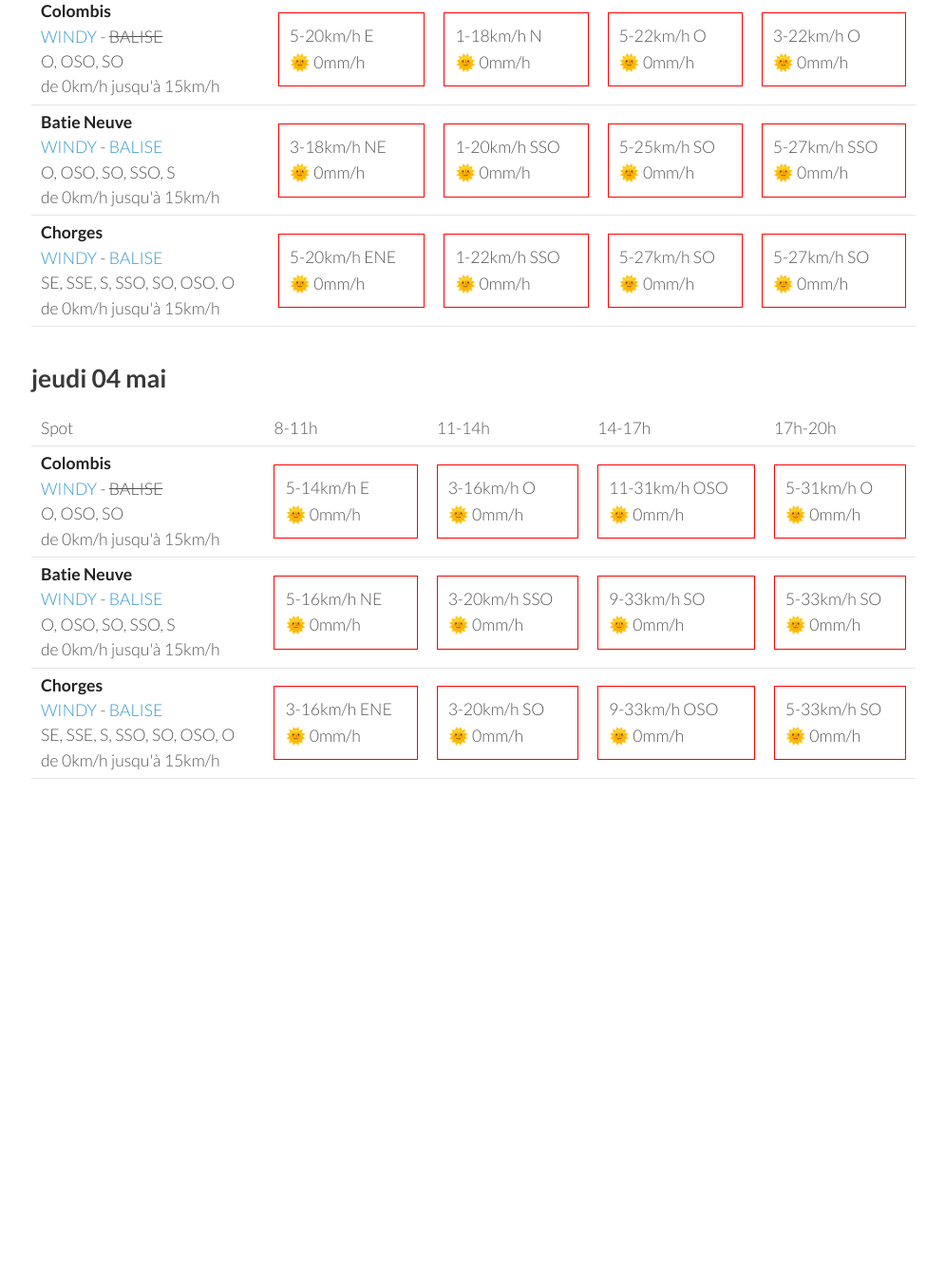
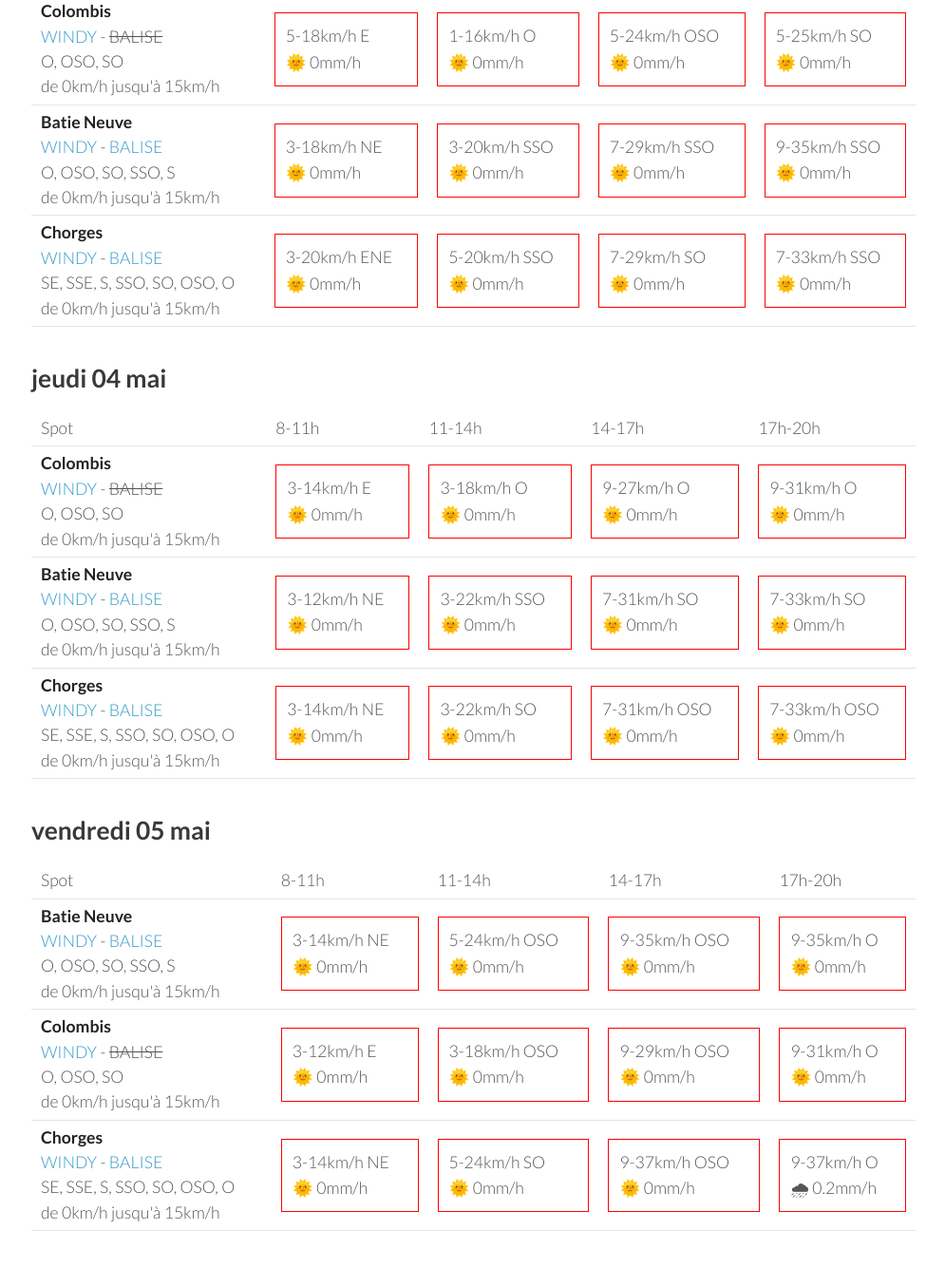
Before and after one commit to parapente-dans-le-nord/parapente-dans-le-nord.github.io, a Jekyll site: the page built from serre_poncon.markdown, in a window 1280 px wide and 1400 px high, scrolled down 1801 px. Shown: the top 1335 px of the window at 95% size, without its empty margins (25-1020 px from the left). Built offline with Jekyll 4.4.1, drawn with Linux system fonts in a browser that asks for light colours; before the commit the page ends 2749 px from its top, so only the background shows below that; some of the changed text lies outside the part shown.

Commit message:
update index.markdown

```diff
--- a/serre_poncon.markdown
+++ b/serre_poncon.markdown
@@ -116,30 +116,30 @@ page mise à jour le dimanche 30 avril 06:31
 <tr>
         <td><strong>Batie Neuve</strong><br><a href="https://windy.com/44.584/6.236?44.559,6.262,10,m:eTtagly">WINDY</a> - <span class=""><a href="https://www.openwindmap.org/PP554">BALISE</a> </span><br> <span class="vent-favorable">O, OSO, SO, SSO, S</span><br><span class="force-vent">de 0km/h jusqu'à 15km/h</span> </td>
 
-            <td><div class="not-flyable"><p>5-24km/h NNE</p><p>🌞 0mm/h</p></div></td>
-            <td><div class="not-flyable"><p>3-24km/h ONO</p><p>🌞 0mm/h</p></div></td>
-            <td><div class="not-flyable"><p>5-25km/h ONO</p><p>🌞 0mm/h</p></div></td>
-            <td><div class="not-flyable"><p>9-31km/h N</p><p>🌞 0mm/h</p></div></td>
+            <td><div class="not-flyable"><p>5-25km/h NNE</p><p>🌞 0mm/h</p></div></td>
+            <td><div class="not-flyable"><p>1-25km/h NO</p><p>🌞 0mm/h</p></div></td>
+            <td><div class="not-flyable"><p>5-27km/h ONO</p><p>🌞 0mm/h</p></div></td>
+            <td><div class="not-flyable"><p>7-27km/h NNO</p><p>🌞 0mm/h</p></div></td>
 
 
     </tr>
 <tr>
         <td><strong>Colombis</strong><br><a href="https://windy.com/44.494/6.216?44.559,6.262,10">WINDY</a> - <span class="no-balise"> BALISE </span><br> <span class="vent-favorable">O, OSO, SO</span><br><span class="force-vent">de 0km/h jusqu'à 15km/h</span> </td>
 
-            <td><div class="not-flyable"><p>3-16km/h ENE</p><p>🌞 0mm/h</p></div></td>
+            <td><div class="not-flyable"><p>3-18km/h ENE</p><p>🌞 0mm/h</p></div></td>
             <td><div class="not-flyable"><p>3-20km/h NO</p><p>🌞 0mm/h</p></div></td>
-            <td><div class="not-flyable"><p>7-27km/h ONO</p><p>🌧 0.2mm/h</p></div></td>
-            <td><div class="not-flyable"><p>9-29km/h NNO</p><p>🌞 0mm/h</p></div></td>
+            <td><div class="not-flyable"><p>9-27km/h ONO</p><p>🌞 0mm/h</p></div></td>
+            <td><div class="not-flyable"><p>11-31km/h NO</p><p>🌞 0mm/h</p></div></td>
 
 
     </tr>
 <tr>
         <td><strong>Chorges</strong><br><a href="https://windy.com/44.578/6.280?44.559,6.262,10">WINDY</a> - <span class=""><a href="https://www.openwindmap.org/PP554">BALISE</a> </span><br> <span class="vent-favorable">SE, SSE, S, SSO, SO, OSO, O</span><br><span class="force-vent">de 0km/h jusqu'à 15km/h</span> </td>
 
-            <td><div class="not-flyable"><p>5-27km/h NE</p><p>🌞 0mm/h</p></div></td>
-            <td><div class="not-flyable"><p>1-27km/h NNO</p><p>🌞 0mm/h</p></div></td>
+            <td><div class="not-flyable"><p>5-29km/h NE</p><p>🌞 0mm/h</p></div></td>
+            <td><div class="not-flyable"><p>1-29km/h N</p><p>🌞 0mm/h</p></div></td>
             <td><div class="not-flyable"><p>3-25km/h ONO</p><p>🌞 0mm/h</p></div></td>
-            <td><div class="not-flyable"><p>7-31km/h NNE</p><p>🌞 0mm/h</p></div></td>
+            <td><div class="not-flyable"><p>5-27km/h NNO</p><p>🌞 0mm/h</p></div></td>
 
 
     </tr>
@@ -162,10 +162,10 @@ page mise à jour le dimanche 30 avril 06:31
 <tr>
         <td><strong>Colombis</strong><br><a href="https://windy.com/44.494/6.216?44.559,6.262,10">WINDY</a> - <span class="no-balise"> BALISE </span><br> <span class="vent-favorable">O, OSO, SO</span><br><span class="force-vent">de 0km/h jusqu'à 15km/h</span> </td>
 
-            <td><div class="not-flyable"><p>5-20km/h E</p><p>🌞 0mm/h</p></div></td>
-            <td><div class="not-flyable"><p>1-18km/h N</p><p>🌞 0mm/h</p></div></td>
-            <td><div class="not-flyable"><p>5-22km/h O</p><p>🌞 0mm/h</p></div></td>
-            <td><div class="not-flyable"><p>3-22km/h O</p><p>🌞 0mm/h</p></div></td>
+            <td><div class="not-flyable"><p>5-18km/h E</p><p>🌞 0mm/h</p></div></td>
+            <td><div class="not-flyable"><p>1-16km/h O</p><p>🌞 0mm/h</p></div></td>
+            <td><div class="not-flyable"><p>5-24km/h OSO</p><p>🌞 0mm/h</p></div></td>
+            <td><div class="not-flyable"><p>5-25km/h SO</p><p>🌞 0mm/h</p></div></td>
 
 
     </tr>
@@ -173,19 +173,19 @@ page mise à jour le dimanche 30 avril 06:31
         <td><strong>Batie Neuve</strong><br><a href="https://windy.com/44.584/6.236?44.559,6.262,10,m:eTtagly">WINDY</a> - <span class=""><a href="https://www.openwindmap.org/PP554">BALISE</a> </span><br> <span class="vent-favorable">O, OSO, SO, SSO, S</span><br><span class="force-vent">de 0km/h jusqu'à 15km/h</span> </td>
 
             <td><div class="not-flyable"><p>3-18km/h NE</p><p>🌞 0mm/h</p></div></td>
-            <td><div class="not-flyable"><p>1-20km/h SSO</p><p>🌞 0mm/h</p></div></td>
-            <td><div class="not-flyable"><p>5-25km/h SO</p><p>🌞 0mm/h</p></div></td>
-            <td><div class="not-flyable"><p>5-27km/h SSO</p><p>🌞 0mm/h</p></div></td>
+            <td><div class="not-flyable"><p>3-20km/h SSO</p><p>🌞 0mm/h</p></div></td>
+            <td><div class="not-flyable"><p>7-29km/h SSO</p><p>🌞 0mm/h</p></div></td>
+            <td><div class="not-flyable"><p>9-35km/h SSO</p><p>🌞 0mm/h</p></div></td>
 
 
     </tr>
 <tr>
         <td><strong>Chorges</strong><br><a href="https://windy.com/44.578/6.280?44.559,6.262,10">WINDY</a> - <span class=""><a href="https://www.openwindmap.org/PP554">BALISE</a> </span><br> <span class="vent-favorable">SE, SSE, S, SSO, SO, OSO, O</span><br><span class="force-vent">de 0km/h jusqu'à 15km/h</span> </td>
 
-            <td><div class="not-flyable"><p>5-20km/h ENE</p><p>🌞 0mm/h</p></div></td>
-            <td><div class="not-flyable"><p>1-22km/h SSO</p><p>🌞 0mm/h</p></div></td>
-            <td><div class="not-flyable"><p>5-27km/h SO</p><p>🌞 0mm/h</p></div></td>
-            <td><div class="not-flyable"><p>5-27km/h SO</p><p>🌞 0mm/h</p></div></td>
+            <td><div class="not-flyable"><p>3-20km/h ENE</p><p>🌞 0mm/h</p></div></td>
+            <td><div class="not-flyable"><p>5-20km/h SSO</p><p>🌞 0mm/h</p></div></td>
+            <td><div class="not-flyable"><p>7-29km/h SO</p><p>🌞 0mm/h</p></div></td>
+            <td><div class="not-flyable"><p>7-33km/h SSO</p><p>🌞 0mm/h</p></div></td>
 
 
     </tr>
@@ -208,30 +208,30 @@ page mise à jour le dimanche 30 avril 06:31
 <tr>
         <td><strong>Colombis</strong><br><a href="https://windy.com/44.494/6.216?44.559,6.262,10">WINDY</a> - <span class="no-balise"> BALISE </span><br> <span class="vent-favorable">O, OSO, SO</span><br><span class="force-vent">de 0km/h jusqu'à 15km/h</span> </td>
 
-            <td><div class="not-flyable"><p>5-14km/h E</p><p>🌞 0mm/h</p></div></td>
-            <td><div class="not-flyable"><p>3-16km/h O</p><p>🌞 0mm/h</p></div></td>
-            <td><div class="not-flyable"><p>11-31km/h OSO</p><p>🌞 0mm/h</p></div></td>
-            <td><div class="not-flyable"><p>5-31km/h O</p><p>🌞 0mm/h</p></div></td>
+            <td><div class="not-flyable"><p>3-14km/h E</p><p>🌞 0mm/h</p></div></td>
+            <td><div class="not-flyable"><p>3-18km/h O</p><p>🌞 0mm/h</p></div></td>
+            <td><div class="not-flyable"><p>9-27km/h O</p><p>🌞 0mm/h</p></div></td>
+            <td><div class="not-flyable"><p>9-31km/h O</p><p>🌞 0mm/h</p></div></td>
 
 
     </tr>
 <tr>
         <td><strong>Batie Neuve</strong><br><a href="https://windy.com/44.584/6.236?44.559,6.262,10,m:eTtagly">WINDY</a> - <span class=""><a href="https://www.openwindmap.org/PP554">BALISE</a> </span><br> <span class="vent-favorable">O, OSO, SO, SSO, S</span><br><span class="force-vent">de 0km/h jusqu'à 15km/h</span> </td>
 
-            <td><div class="not-flyable"><p>5-16km/h NE</p><p>🌞 0mm/h</p></div></td>
-            <td><div class="not-flyable"><p>3-20km/h SSO</p><p>🌞 0mm/h</p></div></td>
-            <td><div class="not-flyable"><p>9-33km/h SO</p><p>🌞 0mm/h</p></div></td>
-            <td><div class="not-flyable"><p>5-33km/h SO</p><p>🌞 0mm/h</p></div></td>
+            <td><div class="not-flyable"><p>3-12km/h NE</p><p>🌞 0mm/h</p></div></td>
+            <td><div class="not-flyable"><p>3-22km/h SSO</p><p>🌞 0mm/h</p></div></td>
+            <td><div class="not-flyable"><p>7-31km/h SO</p><p>🌞 0mm/h</p></div></td>
+            <td><div class="not-flyable"><p>7-33km/h SO</p><p>🌞 0mm/h</p></div></td>
 
 
     </tr>
 <tr>
         <td><strong>Chorges</strong><br><a href="https://windy.com/44.578/6.280?44.559,6.262,10">WINDY</a> - <span class=""><a href="https://www.openwindmap.org/PP554">BALISE</a> </span><br> <span class="vent-favorable">SE, SSE, S, SSO, SO, OSO, O</span><br><span class="force-vent">de 0km/h jusqu'à 15km/h</span> </td>
 
-            <td><div class="not-flyable"><p>3-16km/h ENE</p><p>🌞 0mm/h</p></div></td>
-            <td><div class="not-flyable"><p>3-20km/h SO</p><p>🌞 0mm/h</p></div></td>
-            <td><div class="not-flyable"><p>9-33km/h OSO</p><p>🌞 0mm/h</p></div></td>
-            <td><div class="not-flyable"><p>5-33km/h SO</p><p>🌞 0mm/h</p></div></td>
+            <td><div class="not-flyable"><p>3-14km/h NE</p><p>🌞 0mm/h</p></div></td>
+            <td><div class="not-flyable"><p>3-22km/h SO</p><p>🌞 0mm/h</p></div></td>
+            <td><div class="not-flyable"><p>7-31km/h OSO</p><p>🌞 0mm/h</p></div></td>
+            <td><div class="not-flyable"><p>7-33km/h OSO</p><p>🌞 0mm/h</p></div></td>
 
 
     </tr>
@@ -239,3 +239,49 @@ page mise à jour le dimanche 30 avril 06:31
 </tbody>
 </table>
 {:/}
+## vendredi 05 mai
+
+{::nomarkdown}
+<table>
+  <tbody>
+    <tr>
+      <td>Spot</td>
+      <td>8-11h</td>
+      <td>11-14h</td>
+      <td>14-17h</td>
+      <td>17h-20h</td>
+    </tr>
+<tr>
+        <td><strong>Batie Neuve</strong><br><a href="https://windy.com/44.584/6.236?44.559,6.262,10,m:eTtagly">WINDY</a> - <span class=""><a href="https://www.openwindmap.org/PP554">BALISE</a> </span><br> <span class="vent-favorable">O, OSO, SO, SSO, S</span><br><span class="force-vent">de 0km/h jusqu'à 15km/h</span> </td>
+
+            <td><div class="not-flyable"><p>3-14km/h NE</p><p>🌞 0mm/h</p></div></td>
+            <td><div class="not-flyable"><p>5-24km/h OSO</p><p>🌞 0mm/h</p></div></td>
+            <td><div class="not-flyable"><p>9-35km/h OSO</p><p>🌞 0mm/h</p></div></td>
+            <td><div class="not-flyable"><p>9-35km/h O</p><p>🌞 0mm/h</p></div></td>
+
+
+    </tr>
+<tr>
+        <td><strong>Colombis</strong><br><a href="https://windy.com/44.494/6.216?44.559,6.262,10">WINDY</a> - <span class="no-balise"> BALISE </span><br> <span class="vent-favorable">O, OSO, SO</span><br><span class="force-vent">de 0km/h jusqu'à 15km/h</span> </td>
+
+            <td><div class="not-flyable"><p>3-12km/h E</p><p>🌞 0mm/h</p></div></td>
+            <td><div class="not-flyable"><p>3-18km/h OSO</p><p>🌞 0mm/h</p></div></td>
+            <td><div class="not-flyable"><p>9-29km/h OSO</p><p>🌞 0mm/h</p></div></td>
+            <td><div class="not-flyable"><p>9-31km/h O</p><p>🌞 0mm/h</p></div></td>
+
+
+    </tr>
+<tr>
+        <td><strong>Chorges</strong><br><a href="https://windy.com/44.578/6.280?44.559,6.262,10">WINDY</a> - <span class=""><a href="https://www.openwindmap.org/PP554">BALISE</a> </span><br> <span class="vent-favorable">SE, SSE, S, SSO, SO, OSO, O</span><br><span class="force-vent">de 0km/h jusqu'à 15km/h</span> </td>
+
+            <td><div class="not-flyable"><p>3-14km/h NE</p><p>🌞 0mm/h</p></div></td>
+            <td><div class="not-flyable"><p>5-24km/h SO</p><p>🌞 0mm/h</p></div></td>
+            <td><div class="not-flyable"><p>9-37km/h OSO</p><p>🌞 0mm/h</p></div></td>
+            <td><div class="not-flyable"><p>9-37km/h O</p><p>🌧 0.2mm/h</p></div></td>
+
+
+    </tr>
+
+</tbody>
+</table>
+{:/}
```
Also changed, not shown: other parts of serre_poncon.markdown (+1 -1 lines).
